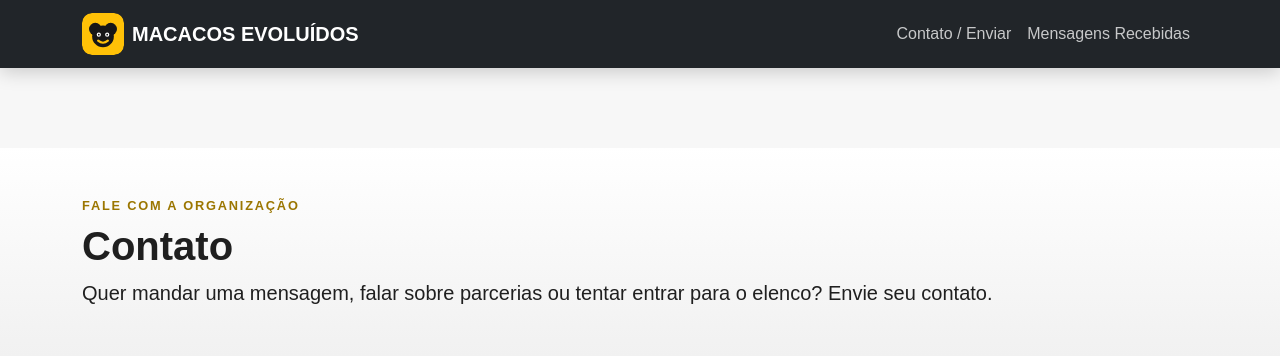
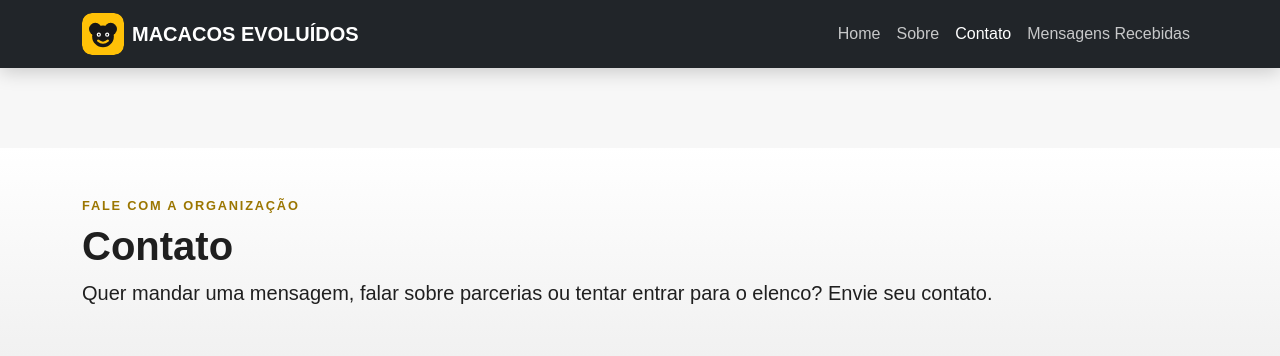
Before and after one commit to ExKN1/Atvweb2, a Flask app: page /contato in a window 1280 px wide. Shown: the top 356 px of the page. Run offline with Flask 3, Linux system fonts and the light colour scheme.

Commit message:
Restore full site navigation and homepage branding

```diff
--- a/templates/base.html
+++ b/templates/base.html
@@ -12,7 +12,7 @@
     <header>
         <nav class="navbar navbar-expand-lg navbar-dark navbar-me bg-dark fixed-top">
             <div class="container">
-                <a class="navbar-brand fw-bold d-flex align-items-center gap-2" href="{{ url_for('cadastro') }}">
+                <a class="navbar-brand fw-bold d-flex align-items-center gap-2" href="{{ url_for('home') }}">
                     <img src="{{ url_for('static', filename='images/logo.svg') }}" alt="Logo Macacos Evoluídos" width="42" height="42">
                     MACACOS EVOLUÍDOS
                 </a>
@@ -22,7 +22,13 @@
                 <div class="collapse navbar-collapse" id="menuPrincipal">
                     <ul class="navbar-nav ms-auto align-items-lg-center">
                         <li class="nav-item">
-                            <a class="nav-link {% if request.endpoint == 'cadastro' %}active{% endif %}" href="{{ url_for('cadastro') }}">Contato / Enviar</a>
+                            <a class="nav-link {% if request.endpoint == 'home' %}active{% endif %}" href="{{ url_for('home') }}">Home</a>
+                        </li>
+                        <li class="nav-item">
+                            <a class="nav-link {% if request.endpoint == 'sobre' %}active{% endif %}" href="{{ url_for('sobre') }}">Sobre</a>
+                        </li>
+                        <li class="nav-item">
+                            <a class="nav-link {% if request.endpoint in ['contato', 'cadastro'] %}active{% endif %}" href="{{ url_for('contato') }}">Contato</a>
                         </li>
                         <li class="nav-item">
                             <a class="nav-link {% if request.endpoint == 'listar' %}active{% endif %}" href="{{ url_for('listar') }}">Mensagens Recebidas</a>
@@ -34,6 +40,18 @@
     </header>
 
     <div class="flex-grow-1 pt-5 mt-4">
+        {% with messages = get_flashed_messages(with_categories=true) %}
+            {% if messages %}
+                <div class="container pt-3">
+                    {% for category, message in messages %}
+                        <div class="alert alert-{{ category }} alert-dismissible fade show" role="alert">
+                            {{ message }}
+                            <button type="button" class="btn-close" data-bs-dismiss="alert" aria-label="Fechar"></button>
+                        </div>
+                    {% endfor %}
+                </div>
+            {% endif %}
+        {% endwith %}
         {% block content %}{% endblock %}
     </div>
 
```
